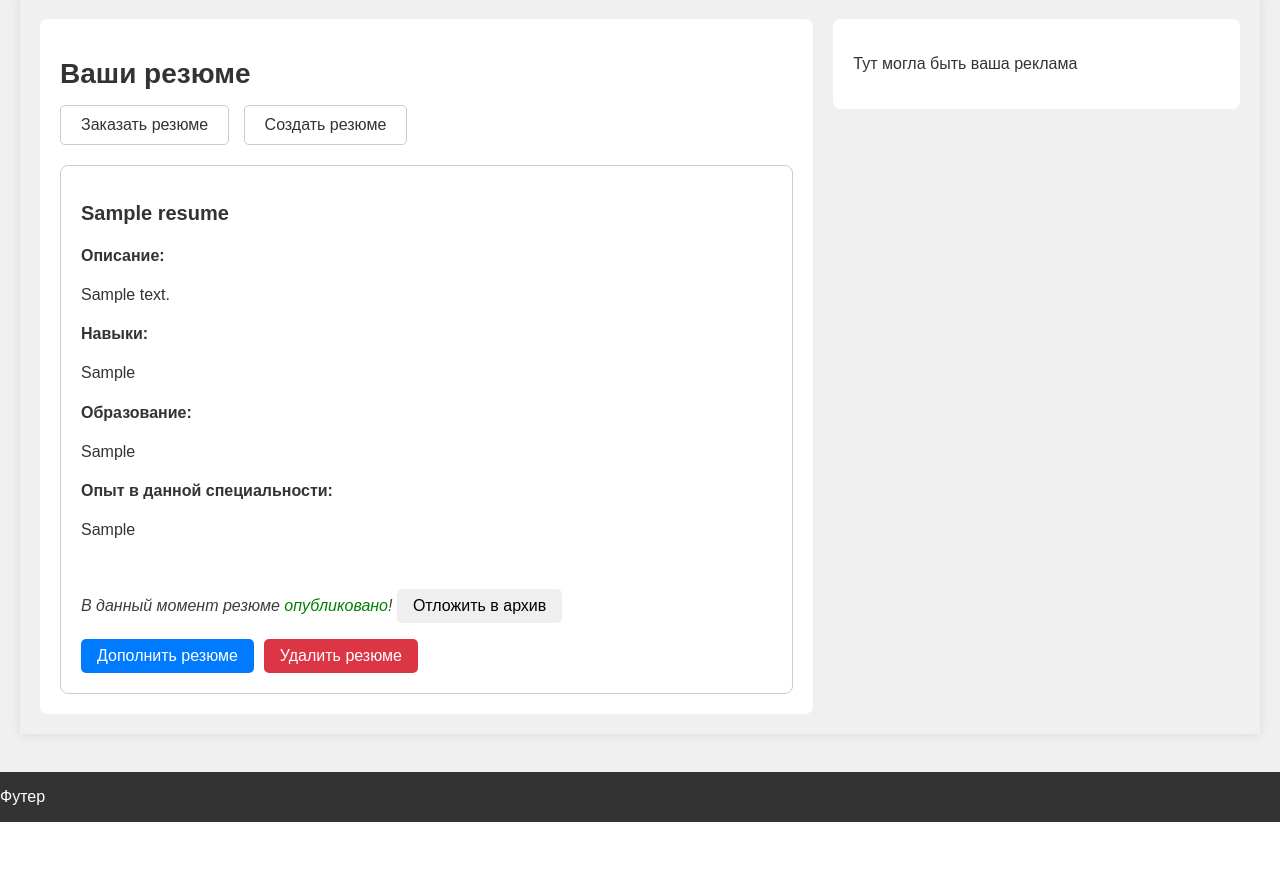
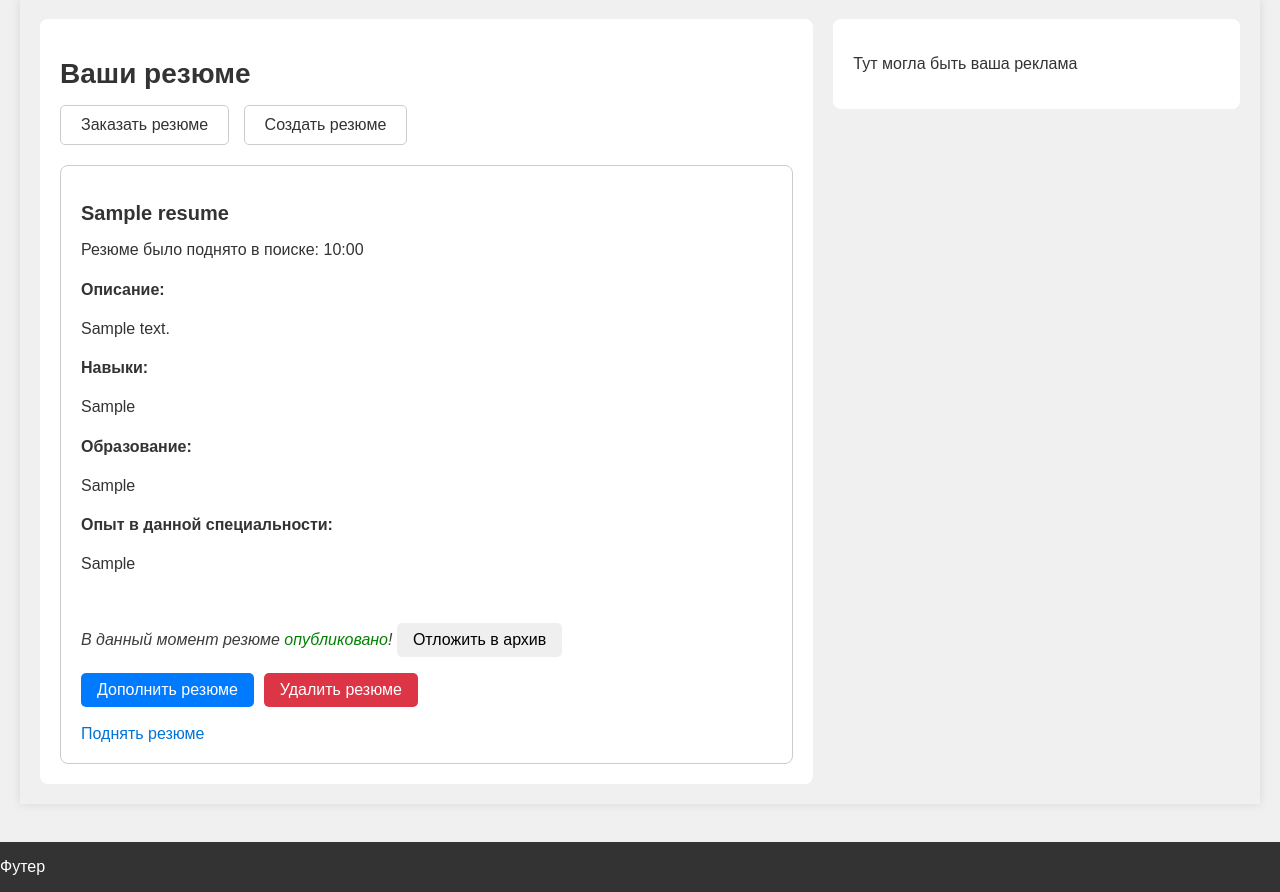
Before and after one commit to smile-rus1/my_diplom, a Django app: page /applicant/resumes in a window 1280 px wide. Shown: the part 113-1005 px from the top of the page. Before the commit the page ends 935 px from the top, so only its background shows below. Run offline with Django 4.2, Linux system fonts and the light colour scheme; a user stored in the database is signed in; tables that the repository leaves empty hold one stand-in row (values such as "Sample post").

Commit message:
Добавил в верстку стиль для кнопочки поднятия резюме, также вывод когда было поднято резюме и написал функцию чтобы меняло состояние кнопки взависимости от времени поднятия резюме.

```diff
--- a/job_search_help_site/search_site/templates/applicant_resumes.html
+++ b/job_search_help_site/search_site/templates/applicant_resumes.html
@@ -8,6 +8,16 @@
   .published {
     font-style: italic;
     color: #3b3d3b;
+}
+
+.button-raising {
+    background: none;
+    border: none;
+    padding: 0;
+    font: inherit;
+    color: #0074d9;
+    text-decoration: none;
+    cursor: pointer;
 }
 </style>
 {% endblock %}
@@ -25,6 +35,7 @@
       {% for resume in resumes %}
       <div class="resume-container">
         <h2 class="resume-title">{{ resume.name_of_resume }}</h2>
+        <p>Резюме было поднято в поиске: {{ resume.updated_at|time:"H:i" }}</p>
         <div>
           {% if resume.about_applicant %}
           <h4>Описание:</h4>
@@ -61,11 +72,33 @@
               Удалить резюме
             </button>
           </form>
+        </div>
+        <br>
+          <form action="{% url 'raising_resume' resume.id %}" method="post">
+            {% csrf_token %}
+            <button class="button-raising" id="raisingBtn">Поднять резюме в поиске</button>
+          </form>
+        <script>
+            // Функция, которая проверяет время и активирует/деактивирует кнопку
+            function checkAndUpdateButton() {
+              var updateButton = document.getElementById('raisingBtn');
+              var lastUpdate = new Date('{{ resume.updated_at|date:"c" }}'); // Преобразуем дату из Django в JavaScript
+              var currentTime = new Date();
+              var updateInterval = 4 * 60 * 60 * 1000; // 4 часа в миллисекундах
 
-        </div>
+              if (currentTime - lastUpdate >= updateInterval) {
+                updateButton.disabled = false;
+                updateButton.textContent = 'Поднять резюме';
+              } else {
+                updateButton.disabled = true;
+                updateButton.textContent = 'Резюме уже поднято';
+              }
+            }
+            checkAndUpdateButton();
+            setInterval(checkAndUpdateButton, 5 * 60 * 1000);
+        </script>
       </div>
       {% endfor %}
-
     </div>
 
   </div>
```
